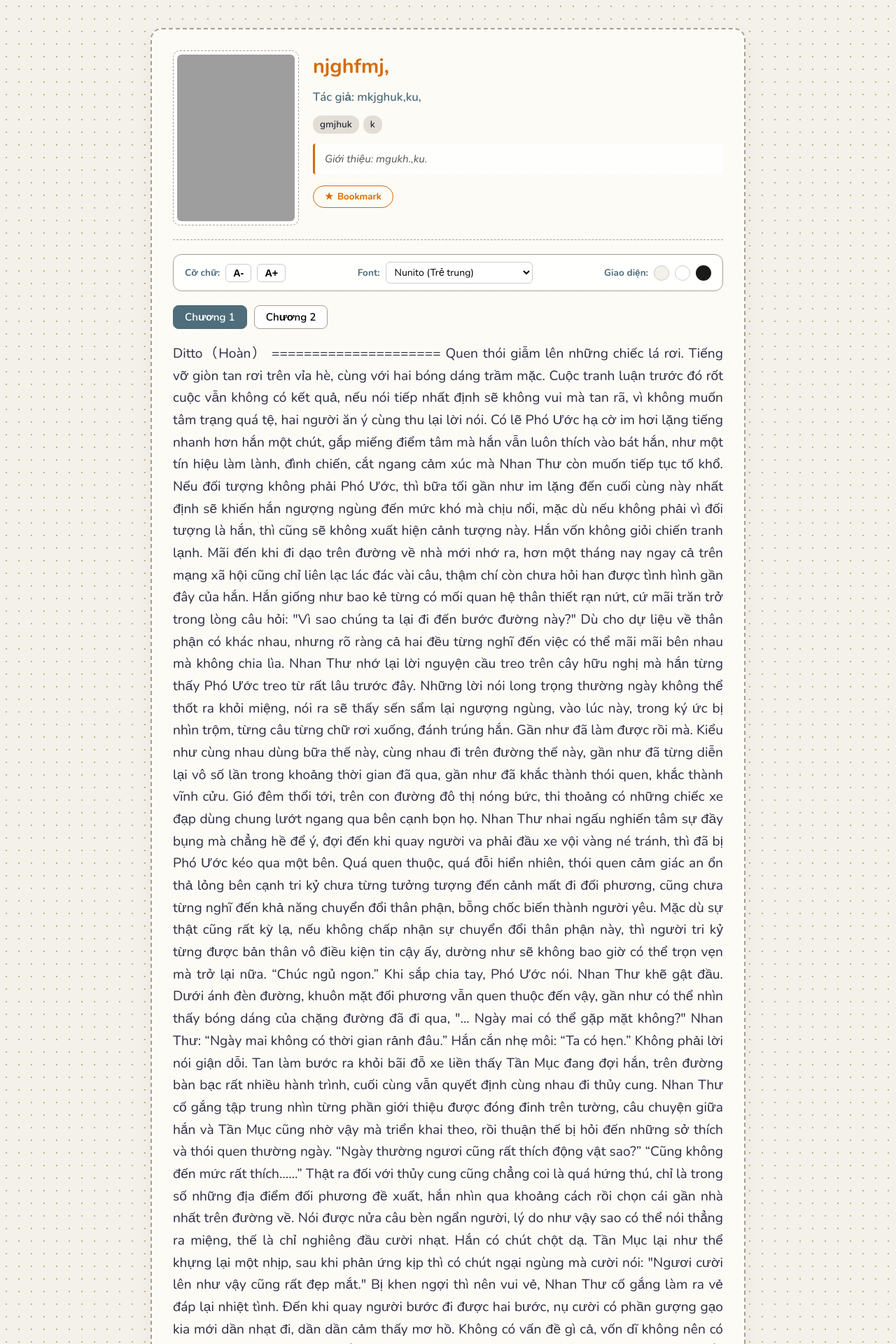
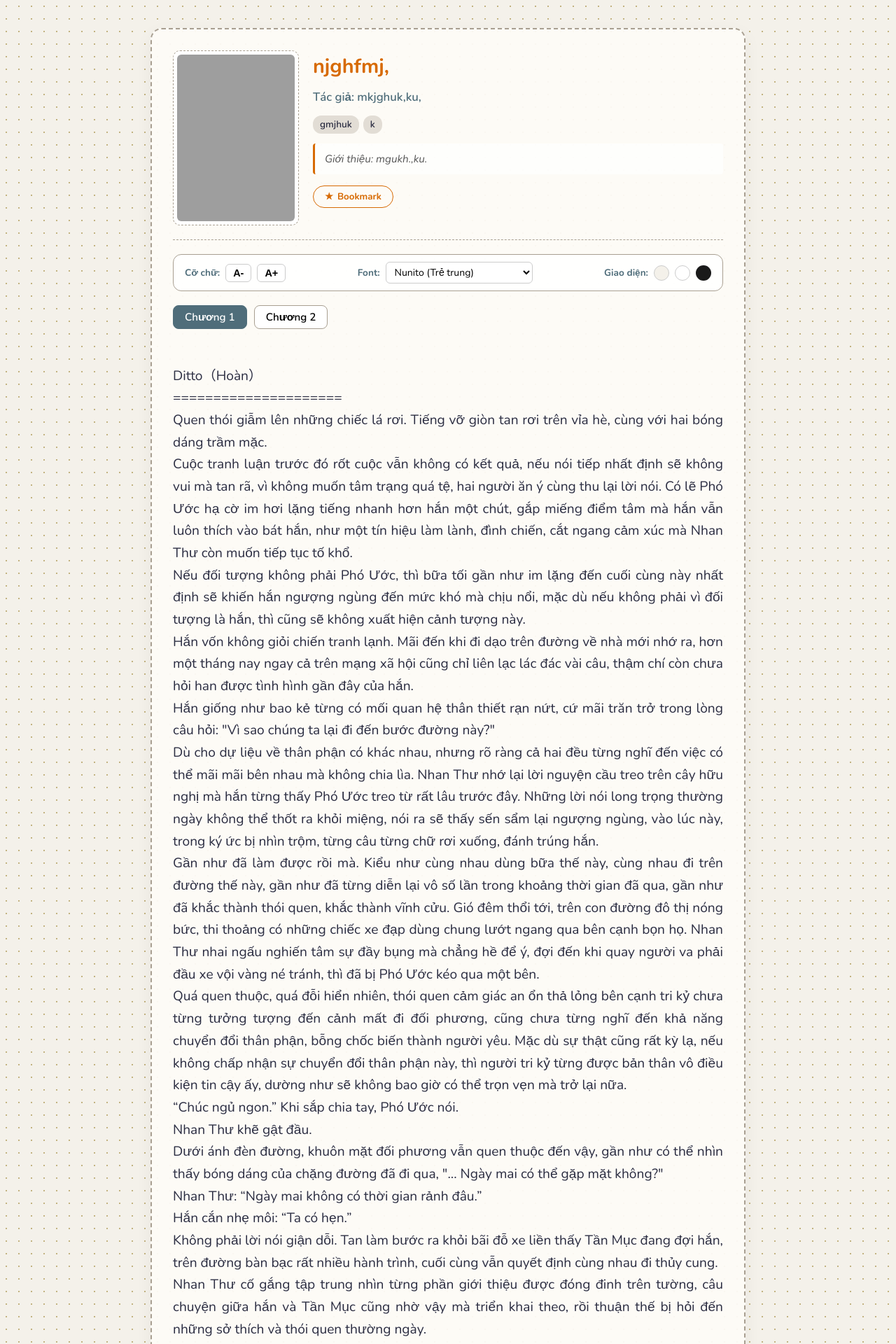
Before and after one commit to PhamNhaDoan/phamnhadoan.github.io, a Jekyll site: the page read/njghfmj.html, which Jekyll copies as it is, in a window 1280 px wide. Shown: the top 1920 px of the page at 70% size. Built offline with Jekyll 4.4.1, drawn with Linux system fonts in a browser that asks for light colours; grey boxes are pictures that could not be loaded.

Commit message:
Modify .story-content for improved text formatting
Updated .story-content styles to handle line breaks and spacing.

```diff
--- a/read/njghfmj.html
+++ b/read/njghfmj.html
@@ -269,14 +269,21 @@
     font-size: 1.2rem;
     line-height: 1.65;
     text-align: justify;
+
+    /* 1. Đổi sang pre-line */
+    white-space: pre-line;
+
+    /* 2. Tăng line-height hoặc chỉnh khoảng cách dòng */
     margin-bottom: 25px;
     min-height: 120px;
 }
 
-        .story-content p, .story-content {
-           margin-top: 0;
-            margin-bottom: 1.2rem;
+/* Thêm đoạn này để ép các khoảng xuống dòng (\n) rộng ra như một đoạn văn */
+.story-content::after {
+    content: "";
+    display: block;
 }
+
 
         .bottom-nav {
             display: flex;
```
Lines whose indentation alone changed are shown as unchanged.
